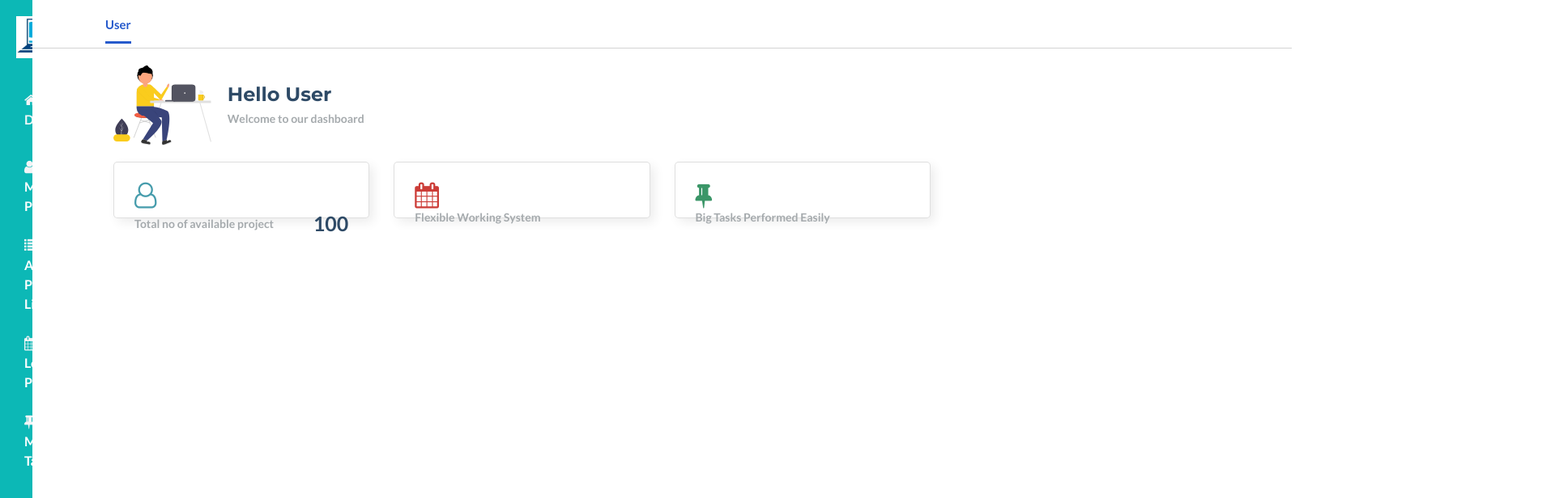
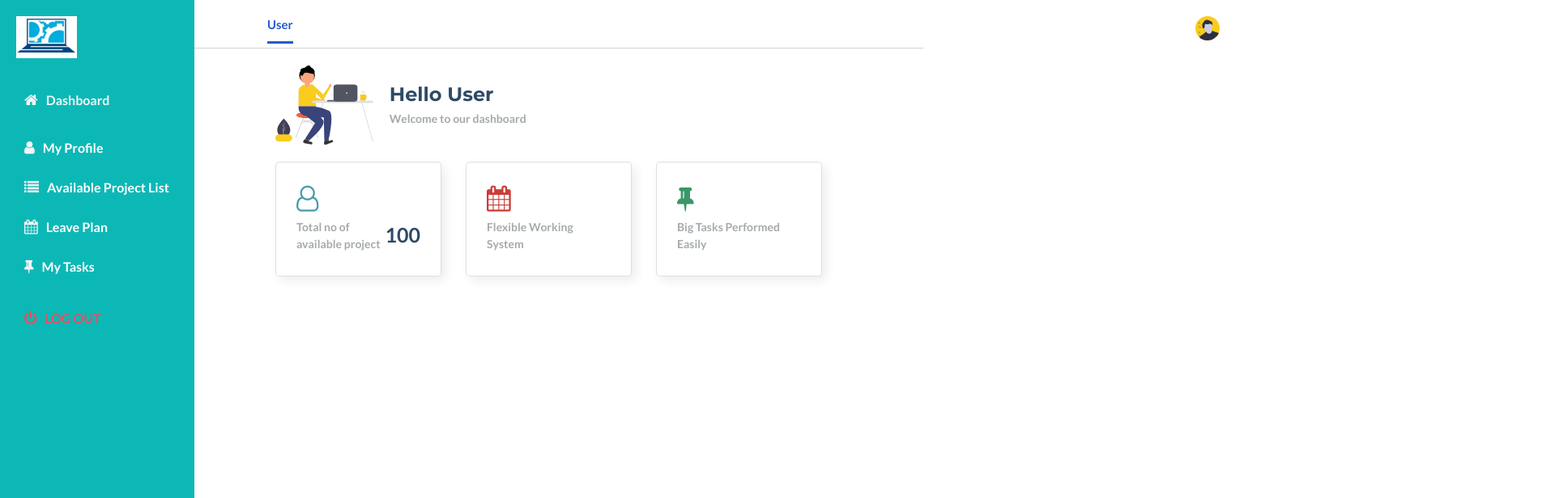
Before and after one commit to niikkiita/Application, an Angular app: page /dashboard in a window 1280 px wide. Shown: the top 616 px of the page at 81% size, 1920 px wide, since content can reach past the window. Built offline with nearby package versions, Linux system fonts and the light colour scheme.

Commit message:
Nikita's Dashboard Second Commit

```diff
--- a/angular.json
+++ b/angular.json
@@ -28,7 +28,7 @@
             ],
             "styles": [
               "src/styles.css",
-              "node_modules/bootstrap/dist/css/bootstrap.min.css"
+              "./node_modules/bootstrap/dist/css/bootstrap.min.css"
             ],
             "scripts": [
               "node_modules/bootstrap/dist/js/bootstrap.min.js",
--- a/package.json
+++ b/package.json
@@ -18,9 +18,8 @@
     "@angular/platform-browser": "~13.2.0",
     "@angular/platform-browser-dynamic": "~13.2.0",
     "@angular/router": "~13.2.0",
+    "bootstrap": "^4.6.1",
     "jquery": "^3.6.0",
-    "bootstrap": "^4.3.1",
-
     "popper.js": "^1.16.1",
     "rxjs": "~7.5.0",
     "zone.js": "~0.11.4"
--- a/src/app/available/available.component.css
+++ b/src/app/available/available.component.css
@@ -80,6 +80,7 @@ body {
   justify-content: space-between;
   padding: 0 30px 0 30px;
   border-bottom: 1px solid lightgray;
+
 }
 
 .nav_icon {
@@ -129,7 +130,7 @@ main {
   background: #f3f4f6;
   grid-area: main;
   overflow-y: auto;
-  width: 1555px;
+  width: 900px;
 }
 
 .main__container {
@@ -170,8 +171,9 @@ main {
   display: flex;
   flex-direction: column;
   justify-content: space-around;
-  height: 70px;
+  height: 142px;
   padding: 25px;
+  width: 200px;
   border-radius: 5px;
   background: #ffffff;
   box-shadow: 5px 5px 13px #ededed, -5px -5px 13px #ffffff;
--- a/src/app/dashboard/dashboard.component.css
+++ b/src/app/dashboard/dashboard.component.css
@@ -129,7 +129,7 @@ main {
   background: #ffffff;
   grid-area: main;
   overflow-y: auto;
-  width: 1555px;
+  width: 900px;
 }
 
 .main__container {
@@ -170,7 +170,8 @@ main {
   display: flex;
   flex-direction: column;
   justify-content: space-around;
-  height: 70px;
+  height: 142px;
+  width:205px;
   padding: 25px;
   border-radius: 5px;
   background: #ffffff;
```
Also changed, not shown: 1 other file (tests, documents, lock files or other folders).
